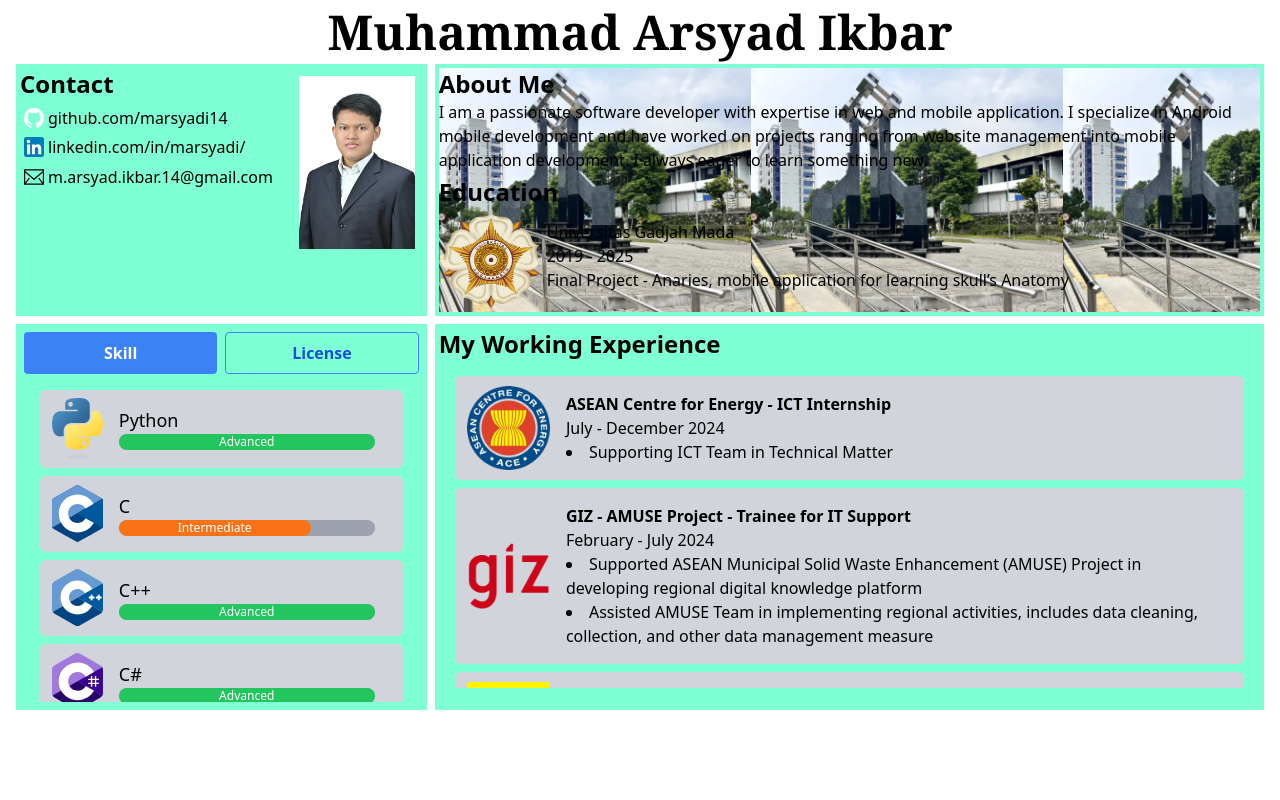
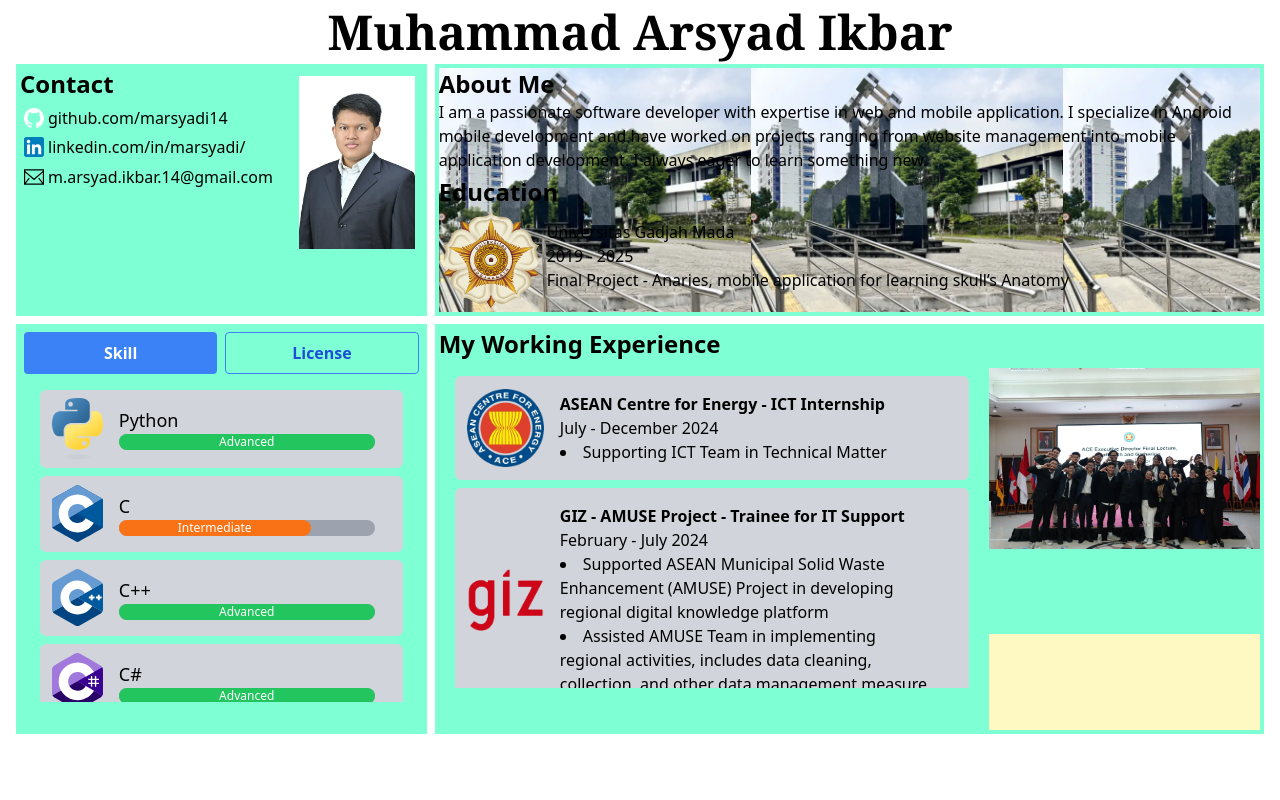
Before and after one commit to marsyadi14/marsyadi14.github.io, a plain HTML site: page index.html in a window 1280 px wide. Drawn offline with Linux system fonts and the light colour scheme.

Commit message:
Image Update

```diff
--- a/css/mainApp.css
+++ b/css/mainApp.css
@@ -1,7 +1,24 @@
-#education-div{
-    background-image:url('../assets/tugu-teknik.webp');
-    background-repeat: repeat;
-    background-size: contain;
+#education-div {
+  background-image: url("../assets/tugu-teknik.webp");
+  background-repeat: repeat;
+  background-size: contain;
+}
+
+.left-full {
+  left: -100%;
+}
+
+.carousel-item {
+  float: left;
+  position: relative;
+  display: block;
+  width: 100%;
+  margin-right: -100%;
+  backface-visibility: hidden;
+}
+
+.carousel-item.active {
+  left: 0;
 }
 
 .box {
--- a/index.html
+++ b/index.html
@@ -3,7 +3,7 @@
   <head>
     <meta charset="UTF-8" />
     <meta name="viewport" content="width=device-width, initial-scale=1.0" />
-    <title>Basics</title>
+    <title>Muhammad Arsyad Ikbar</title>
     <script src="js/library/vue.global.js"></script>
     <script src="js/library/tailwind.3-4-16.js"></script>
     <link rel="stylesheet" href="css/mainApp.css" />
--- a/js/mainApp.js
+++ b/js/mainApp.js
@@ -388,13 +388,60 @@ app.component("skill-div", skillsDiv);
 // EXPERIENCE DIV
 const listOfTaskWorkingDiv = {
   template: `
-  <li class="list-inside list-disc">
+  <li class="list-inside list-disc text-pretty">
     {{ task }}
   </li>
   `,
   props: ["task"],
 };
 app.component("list-of-task-div", listOfTaskWorkingDiv);
+
+const listOfImageDiv = {
+  template: `
+  <div class="relative slide">
+    <div class="carousel-indicators absolute bottom-0 flex bg-yellow-100 h-24 w-full justify-center items-center">
+      <ol class="z-50 flex w-4/12 justify-center">
+        <li v-for="(img, i) in images" :key="i" class="md:w-4 md:h-4 bg-gray-300 rounded-full cursor-pointer mx-2"></li>
+      </ol>
+    </div>
+    <div class="carousel-inner relative overflow-hidden w-full">
+      <div v-for="(img, i) in images" :id="'slide-'+i" :key="i" :class="active === i ? 'active' : 'left-full'" class="carousel-item inset-0 relative w-full transform transition-all duration-500 ease-in-out">
+        <img class="block w-full" :src="'assets/working/' + img +'.webp'" alt="First slide" />
+      </div>
+    </div>
+  </div>
+  `,
+  data() {
+    return {
+      active: 0,
+      images: [
+        "ace_tunggal",
+        "ace_ganda",
+        "giz_tunggal",
+        "giz_ganda_01",
+        "giz_ganda_02",
+        "giz_ganda_03",
+        "giz_ganda_04",
+        "giz_ganda_05",
+        "giz_ganda_06",
+        "giz_ganda_07",
+        "giz_ganda_08",
+        "giz_ganda_09",
+      ],
+    };
+  },
+  mounted() {
+    let i = 0;
+    setInterval(() => {
+      if (i > this.images.length - 1) {
+        i = 0;
+      }
+      this.active = i;
+      i++;
+    }, 2000);
+  },
+};
+app.component("list-of-image-div", listOfImageDiv);
 
 const listOfWorkingDiv = {
   template: `
@@ -457,7 +504,8 @@ const experienceDiv = {
   template: `
   <div class="m-1 gap-1">
     <h2 class="font-bold text-2xl mb-2">My Working Experience</h2>
-    <div class="w-auto h-full max-h-80 overflow-y-auto">
+    <div class="grid grid-cols-3 gap-1">
+      <div class="col-span-2 w-auto h-full max-h-80 overflow-y-auto">
         <list-of-working-div
             v-for="(working, i) in listOfExperience" :key="i"
             :perusahaan="working.perusahaan"
@@ -466,8 +514,11 @@ const experienceDiv = {
             :periodeStart="working.periodeStart"
             :periodeEnd="working.periodeEnd"
             :taskList="working.taskList"
-          :pictureList="working.pictureList"
           />
+      </div>
+      <div>
+        <list-of-image-div />
+      </div>
     </div>
   </div>
   `,
@@ -481,7 +532,6 @@ const experienceDiv = {
           periodeStart: [2, 7, 2024],
           periodeEnd: [31, 12, 2024],
           taskList: ["Supporting ICT Team in Technical Matter"],
-          pictureList: ["ace_tunggal", "ace_ganda"],
         },
         {
           perusahaan: "GIZ - AMUSE Project",
@@ -493,18 +543,6 @@ const experienceDiv = {
             "Supported ASEAN Municipal Solid Waste Enhancement (AMUSE) Project in developing regional digital knowledge platform",
             "Assisted AMUSE Team in implementing regional activities, includes data cleaning, collection, and other data management measure",
           ],
-          pictureList: [
-            "giz_tunggal",
-            "giz_ganda_01",
-            "giz_ganda_02",
-            "giz_ganda_03",
-            "giz_ganda_04",
-            "giz_ganda_05",
-            "giz_ganda_06",
-            "giz_ganda_07",
-            "giz_ganda_08",
-            "giz_ganda_09",
-          ],
         },
         {
           perusahaan: "Voluteer Convention Event",
@@ -515,7 +553,6 @@ const experienceDiv = {
           taskList: [
             "Volunteered as Ticketing and person in charge for stand equipment",
           ],
-          pictureList: [],
         },
         {
           perusahaan: "Universitas Gadjah Mada",
@@ -527,7 +564,6 @@ const experienceDiv = {
             "Assisted laboratory participants in completing weekly assignment",
             "Conducted evaluation on laboratory participants’ study progress",
           ],
-          pictureList: [],
         },
         {
           perusahaan: "Intern Virtual Patient Team",
@@ -540,7 +576,6 @@ const experienceDiv = {
             "Wrote API Documentation",
             "Developed custom dictionary with nursery team",
           ],
-          pictureList: [],
         },
         {
           perusahaan: "Universitas Gadjah Mada",
@@ -550,9 +585,8 @@ const experienceDiv = {
           periodeEnd: [2, 6, 2022],
           taskList: [
             "Assisted laboratory participants in completing weekly assignment",
-            "Conducted evaluation on laboratory participants’ study progress",
+            "Conducted evaluation on laboratory participants' study progress",
           ],
-          pictureList: [],
         },
         {
           perusahaan: "PT Javan Cipta Solusi",
@@ -562,9 +596,8 @@ const experienceDiv = {
           periodeEnd: [2, 6, 2022],
           taskList: [
             "Assisted laboratory participants in completing weekly assignment",
-            "Conducted evaluation on laboratory participants’ study progress",
+            "Conducted evaluation on laboratory participants'’' study progress",
           ],
-          pictureList: [],
         },
       ],
     };
```
Lines whose indentation alone changed are shown as unchanged.
